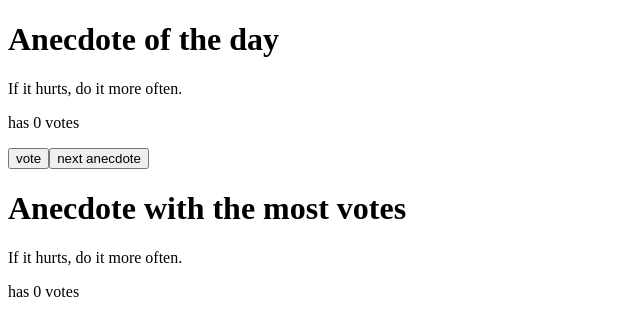
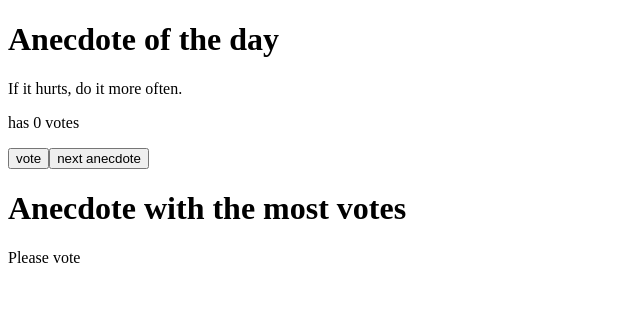
Before and after one commit to GioFrance/fullstackopen, a React (Create React App) app in the folder part1/anecdote/: page / in a window 1280 px wide. Shown: the top 336 px of the page, without its empty margins (0-640 px from the left). Built offline with nearby package versions, Linux system fonts and the light colour scheme.

Commit message:
part1.14 anecdotes alternative solution

```diff
--- a/part1/anecdote/src/App.js
+++ b/part1/anecdote/src/App.js
@@ -2,6 +2,35 @@ import { useState } from "react";
 
 const Header = ({ text }) => {
   return <h1>{text}</h1>;
+};
+
+const Info = ({ text, vote }) => {
+  return (
+    <div>
+      <p>{text}</p>
+      <p>has {vote} votes</p>
+    </div>
+  );
+};
+
+const Button = ({ handleClick, text }) => {
+  return <button onClick={handleClick}> {text} </button>;
+};
+
+const Winner = (props) => {
+  if (props.vote === 0) {
+    return (
+      <div>
+        <p>Please vote</p>
+      </div>
+    );
+  }
+  return (
+    <div>
+      <p>{props.text}</p>
+      <p>has {props.vote} votes</p>
+    </div>
+  );
 };
 
 const App = () => {
@@ -38,21 +67,17 @@ const App = () => {
   //   setSelected(Math.floor(Math.random() * anecdotes.length));
 
   const mostVote = Math.max(...totalVote);
-  const index = totalVote.indexOf(mostVote);
-  const winner = anecdotes[index];
+  const mostVoteIndex = totalVote.indexOf(mostVote);
+  const winner = anecdotes[mostVoteIndex];
 
   return (
     <div>
       <Header text="Anecdote of the day" />
-      <p>{anecdotes[selected]}</p>
-      <p>has {totalVote[selected]} votes</p>
-      <div>
-        <button onClick={handleClickVote}>vote</button>
-        <button onClick={handleClickNext}>next anecdote</button>
-      </div>
+      <Info text={anecdotes[selected]} vote={totalVote[selected]} />
+      <Button handleClick={handleClickVote} text="vote" />
+      <Button handleClick={handleClickNext} text="next anecdote" />
       <Header text="Anecdote with the most votes" />
-      <p>{winner}</p>
-      <p>has {mostVote} votes</p>
+      <Winner text={winner} vote={mostVote} />
     </div>
   );
 };
```
